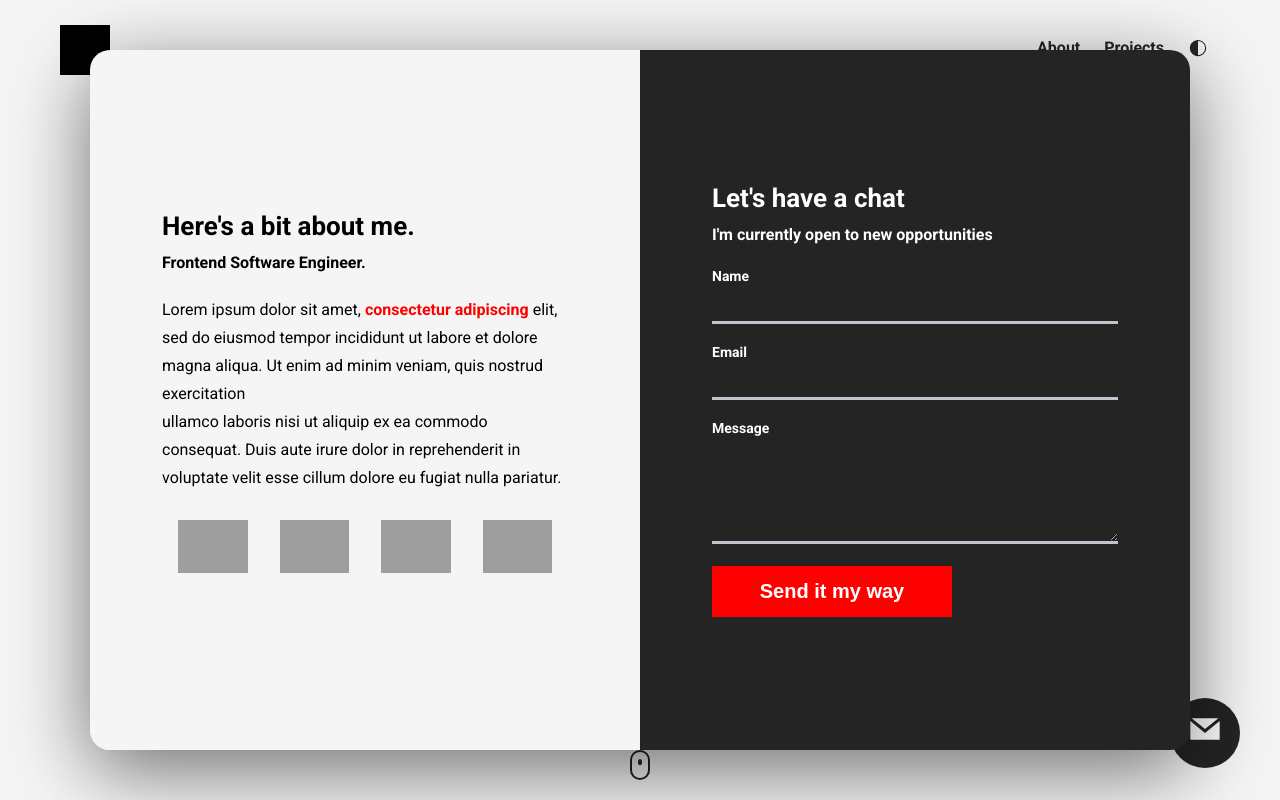
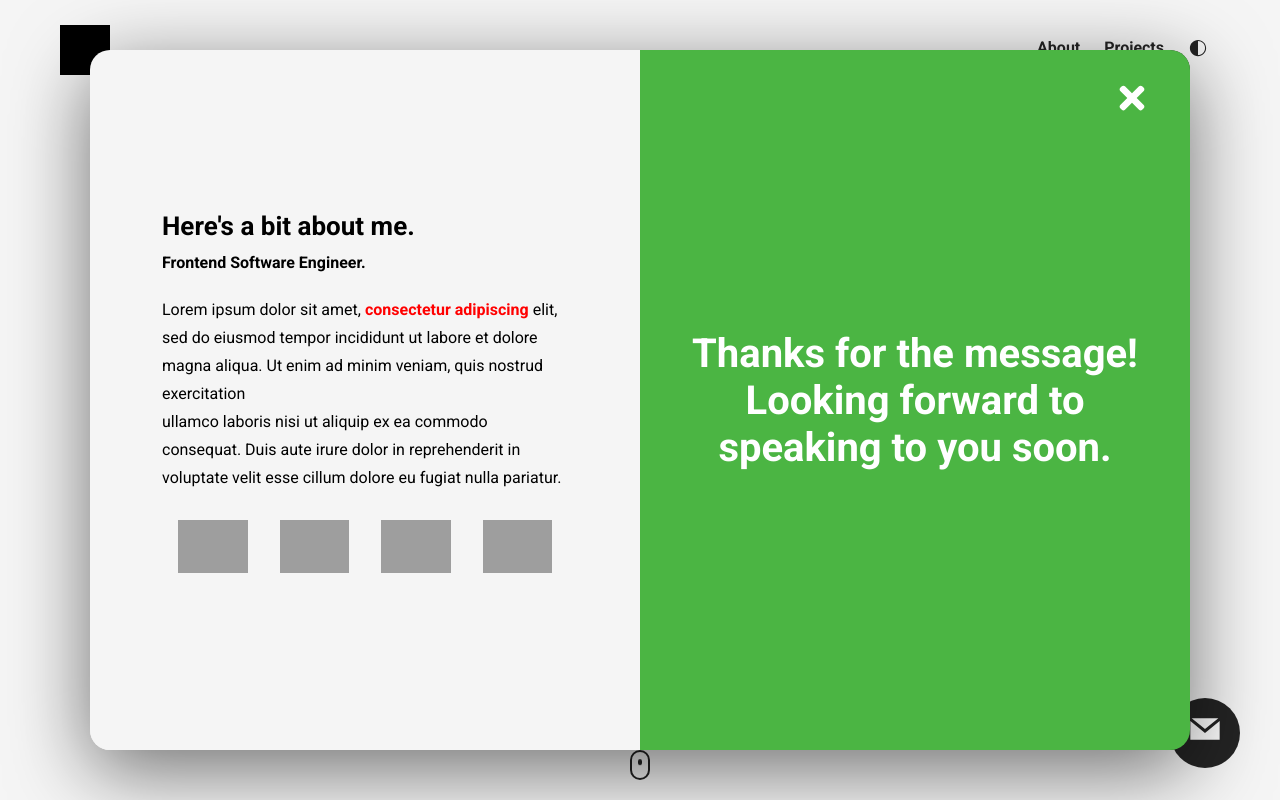
Before and after one commit to justincueva02/portfolio, a React (Create React App) app: page / in a window 1280 px wide. Shown: the top 800 px of the page. Built offline with nearby package versions, Linux system fonts and the light colour scheme; grey boxes are pictures that could not be loaded.

Commit message:
styled loading and success modal states

```diff
--- a/src/components/modal/ModalContact.js
+++ b/src/components/modal/ModalContact.js
@@ -1,9 +1,16 @@
+import { Fragment } from "react";
+import { ImSpinner6 } from "react-icons/im";
+import { FaTimes } from "react-icons/fa";
+
 import "../../styles/modal/modalContact.css";
 
 const ModalContact = () => {
   return (
+    <Fragment>
       <div className="modal__half modal__contact">
-      <h3 className="modal__title modal__title--contact">Let's have a chat</h3>
+        <h3 className="modal__title modal__title--contact">
+          Let's have a chat
+        </h3>
         <h3 className="modal__sub-title modal__sub-title--contact">
           I'm currently open to new opportunities
         </h3>
@@ -48,7 +55,17 @@ const ModalContact = () => {
             Send it my way
           </button>
         </form>
+        <div className="modal__overlay modal__overlay--loading">
+          <ImSpinner6 className="spinner" />
         </div>
+        <div className="modal__overlay modal__overlay--success">
+          Thanks for the message! Looking forward to speaking to you soon.
+        </div>
+      </div>
+      <span className="modal__exit click">
+        <FaTimes />
+      </span>
+    </Fragment>
   );
 };
 
--- a/src/index.css
+++ b/src/index.css
@@ -109,8 +109,10 @@ li {
 }
 
 .click {
+  cursor: pointer;
   transition: all 300ms ease;
 }
+
 .click:hover {
   transform: scale(1.1);
 }
--- a/src/styles/modal/modal.css
+++ b/src/styles/modal/modal.css
@@ -17,6 +17,7 @@
 }
 
 .modal__half {
+  position: relative;
   width: 50%;
   padding: 4rem 7.2rem;
   display: flex;
--- a/src/styles/modal/modalContact.css
+++ b/src/styles/modal/modalContact.css
@@ -31,3 +31,51 @@
   border-color: red;
   color: red;
 }
+
+.modal__overlay {
+  position: absolute;
+  top: 0;
+  left: 0;
+  width: 100%;
+  height: 100%;
+  display: flex;
+  align-items: center;
+  justify-content: center;
+}
+
+.modal__overlay--loading {
+  background-color: #242424;
+  font-size: 8rem;
+  z-index: -1;
+}
+
+.modal__overlay--success {
+  background-color: #4bb543;
+  font-size: 4rem;
+  font-weight: 700;
+  text-align: center;
+  padding: 2.8rem;
+}
+
+.spinner {
+  animation: spinner 750ms infinite linear;
+}
+
+.modal__exit {
+  position: absolute;
+  top: 3rem;
+  right: 4rem;
+  font-size: 3.6rem;
+  color: #fff;
+  z-index: 100;
+}
+
+@keyframes spinner {
+  0% {
+    transform: rotate(0);
+  }
+
+  100% {
+    transform: rotate(360deg);
+  }
+}
```
Lines whose indentation alone changed are shown as unchanged.
